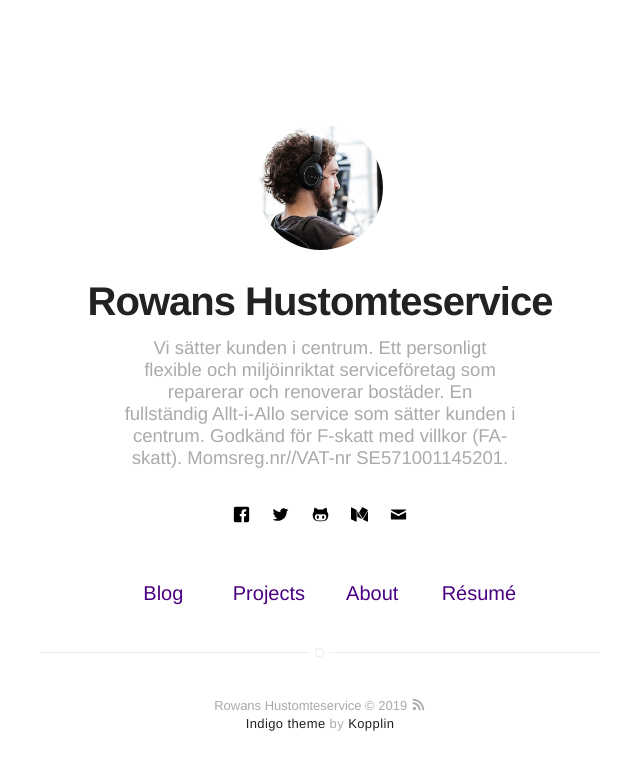
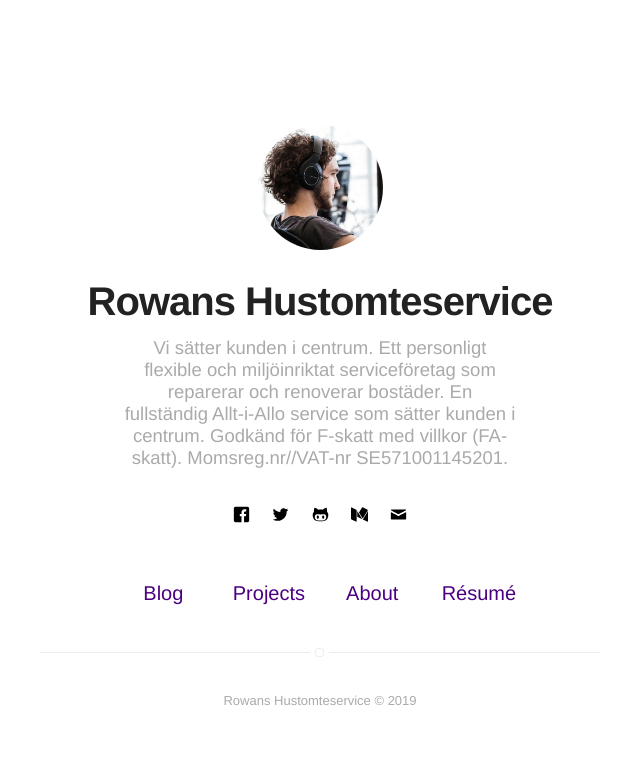
Before and after one commit to hustomteservice/hustomteservice.github.io, a Jekyll site: the page built from index.html, in a window 1280 px wide. Shown: the top 770 px of the page, without its empty margins (320-960 px from the left). Built offline with Jekyll 4.4.1, drawn with Linux system fonts in a browser that asks for light colours.

Commit message:
Remove irrelevant info from footer

```diff
--- a/_includes/footer.html
+++ b/_includes/footer.html
@@ -1,7 +1,3 @@
 <footer class="footer-main">
-    {{ site.name }} © {{ site.time | date: '%Y' }} <a class="link" href="{{ site.url }}/feed.xml" target="_blank"><svg class="icon icon-rss"><use xlink:href="#icon-rss"></use></svg></a>
-
-    <p class="extra">
-        <a class="link" href="https://github.com/sergiokopplin/indigo">Indigo theme</a> by <a class="link" href="https://github.com/sergiokopplin/indigo">Kopplin</a>
-    </p>
+    {{ site.name }} © {{ site.time | date: '%Y' }}
 </footer>
```
